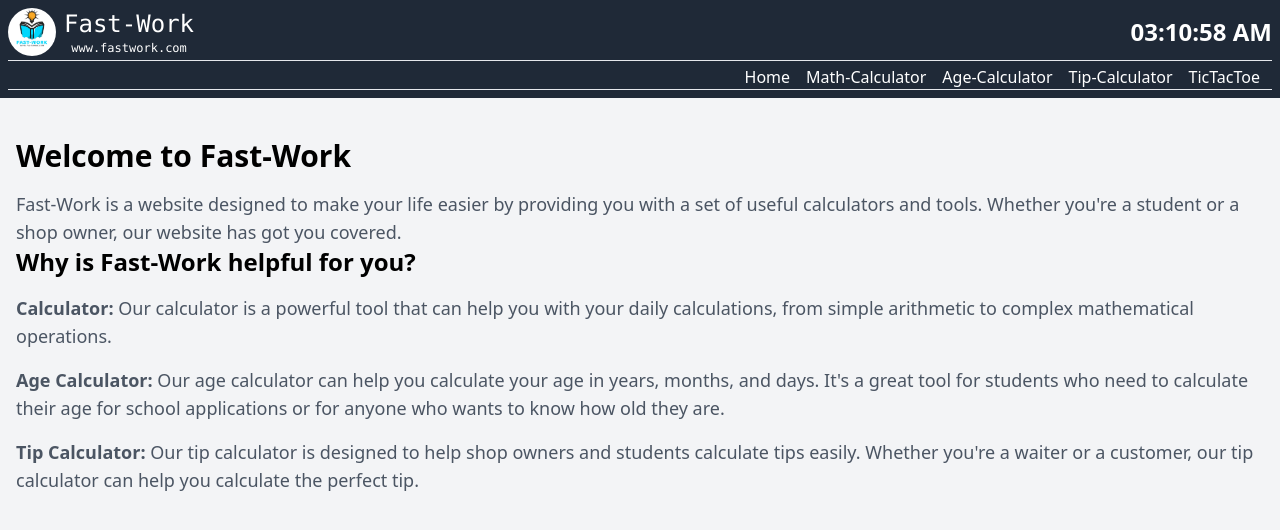
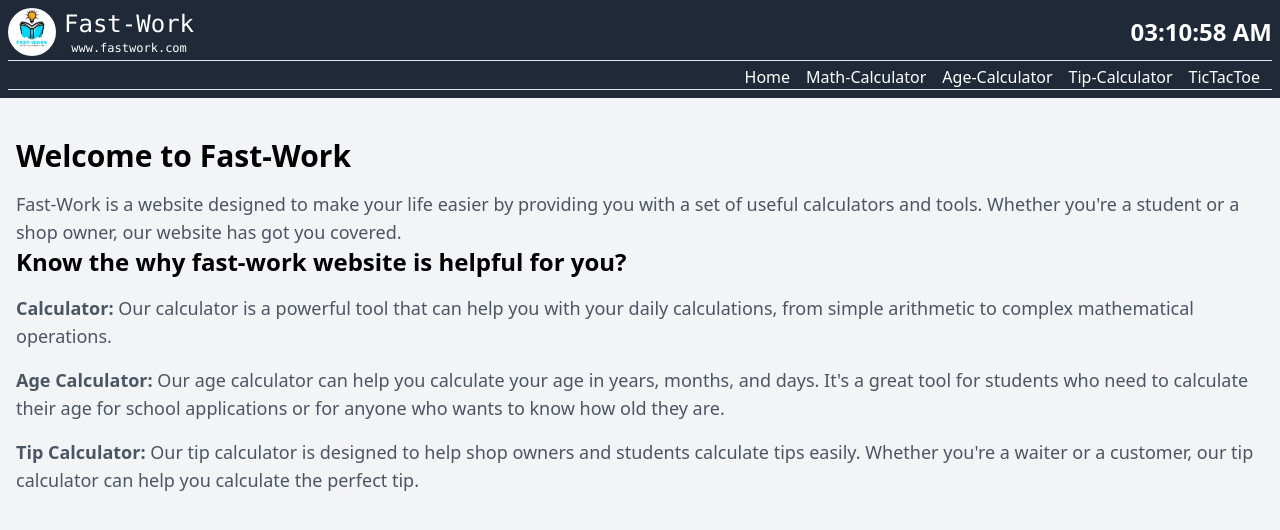
Before and after one commit to mr-sahu013/fast-work, a Next.js app: page / in a window 1280 px wide. Shown: the top 530 px of the page. Built offline with nearby package versions, Linux system fonts and the light colour scheme.

Commit message:
Update content1.js

```diff
--- a/pages/index.js
+++ b/pages/index.js
@@ -29,7 +29,7 @@ export default function Home() {
           </section>
           <section class="why-helpful">
             <h2 class="text-2xl font-bold mb-4">
-              Why is Fast-Work helpful for you?
+             Know the why fast-work website is helpful for you?
             </h2>
             <ul class="list-none mb-0">
               <li class="mb-4">
```
